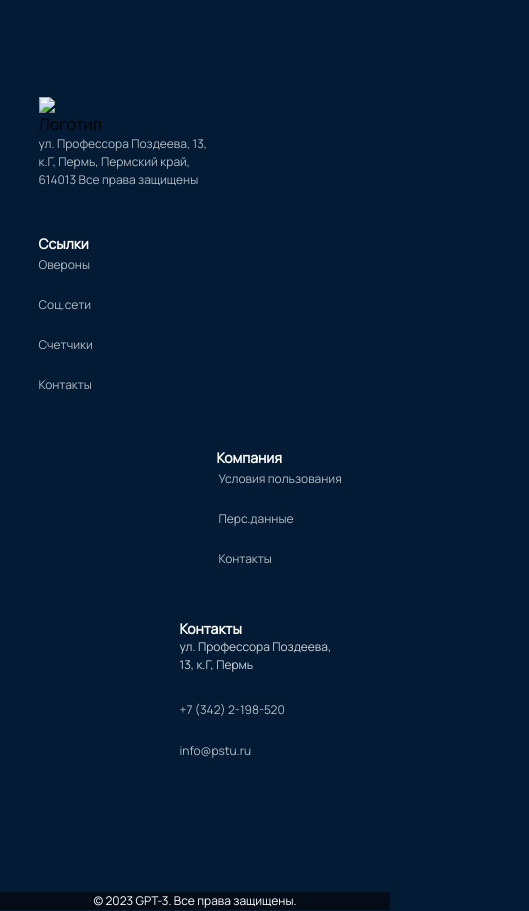
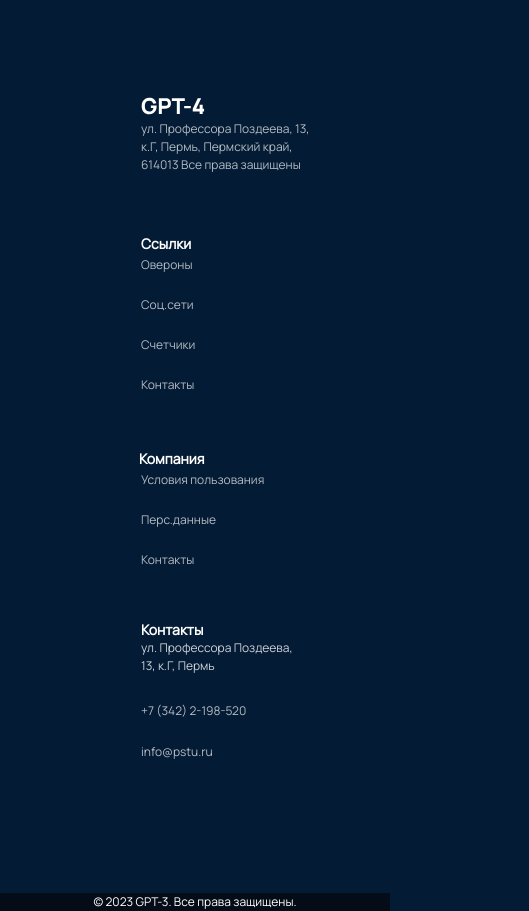
Before and after one commit to Risonans/gpt_laba2, a plain HTML site: page lab2_gpt4_adaptive/index.html in a window 390 px wide. Shown: the part 6593-7504 px from the top of the page, 529 px wide, since content can reach past the window. Drawn offline with Linux system fonts and the light colour scheme.

Commit message:
AaAaAaAaAaAaAaA

```diff
--- a/lab2_gpt4_adaptive/css/styles.css
+++ b/lab2_gpt4_adaptive/css/styles.css
@@ -1133,12 +1133,22 @@ h13{
   }
   .yadurak{
     padding-top: 20px;
+    padding-bottom: 1px;
+    margin-left: 180px;
   }
   .ul.Footer_Footer_company{
     padding-left: 0;
   }
-
-
+  .Footer_Footer_contacts{
+    margin-left: 180px;
+  }
+  .footer1{
+    display: flex;
+    flex-flow: column;
+  }
+  .Footer_Footer_png{
+    margin-left: 180px;
+  }
 }
 
 @media screen and (max-width: 765px) {
--- a/lab2_gpt4_adaptive/index.html
+++ b/lab2_gpt4_adaptive/index.html
@@ -323,7 +323,7 @@
           <section class="footer1">
             <div class = "Footer_Footer">
               <div class="Footer_Footer_png">
-                <img src="../lab1_gpt4/assets/img/logo.svg" alt="Логотип">
+                <img src="./assets/img/logo.svg" alt="Логотип">
                 <p class = "street">ул. Профессора Поздеева, 13, к.Г,
                   Пермь, Пермский край, 614013
                   Все права защищены
```
